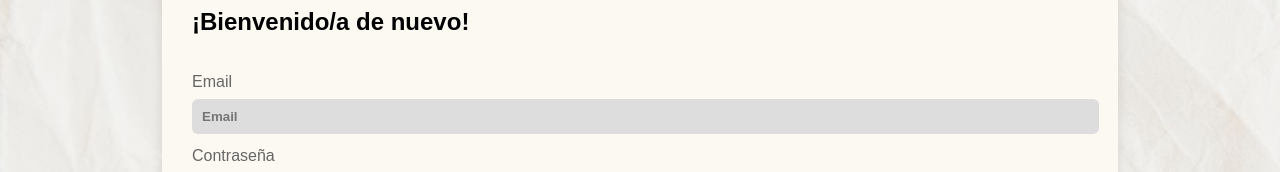
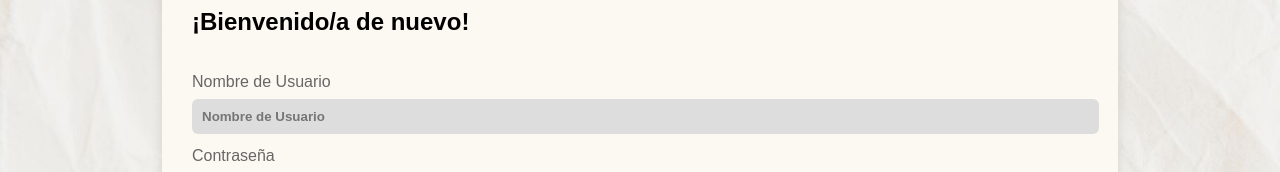
Before and after one commit to NUTRA-Bioabordajes/Backoffice, a React (Vite) app in the folder Backoffice/: page / in a window 1280 px wide. Shown: the part 350-522 px from the top of the page. Built offline with nearby package versions, Linux system fonts and the light colour scheme.

Commit message:
un poco corregido login

```diff
--- a/Backoffice/src/components/Login.jsx
+++ b/Backoffice/src/components/Login.jsx
@@ -3,9 +3,10 @@ import { Link, useNavigate } from 'react-router-dom';
 import axios from "axios";
 import './Login.css';
 
+
   const LogIn = () => {
     const [form, setForm] = useState({
-    email: "",
+      username: "",
       password: "",
     });
     const [errors, setErrors] = useState({});
@@ -25,7 +26,7 @@ const LogIn = () => {
 
     const validate = () => {
       let newErrors = {};
-    if (!form.email) newErrors.email = "Email required";
+      if (!form.username) newErrors.username = "Email required";
       if (!form.password) newErrors.password = "Password required";
       return newErrors;
     };
@@ -42,12 +43,15 @@ const LogIn = () => {
       setErrors({});
       setSuccess(false);
 
+
+
     try {
-      const url = new URL('http://localhost:3000/auth/loginBack');
+      const url = new URL (`http://localhost:3000/auth/loginBack`);
+      console.log(success);
       const response = await axios.post(
         url.toString(),
         {
-          email: form.email,   // ahora coincide con el backend
+          username: form.username,
           password: form.password,
         },
         {
@@ -60,7 +64,9 @@ const LogIn = () => {
 
       console.log("Login response:", response.data);
       sessionStorage.setItem("token", response.data.token);
-      sessionStorage.setItem("user", response.data.user.id); // usar la propiedad correcta
+      sessionStorage.setItem("user", response.data.ID);
+
+      console.log(sessionStorage)
 
       setSuccess(true);
       setTimeout(() => {
@@ -76,7 +82,8 @@ const LogIn = () => {
       });
       setSuccess(false);
     }
-  };
+  }
+
 
   return (
     <div className="contenedor-autenticacion">
@@ -86,15 +93,19 @@ const LogIn = () => {
 
         <form onSubmit={handleSubmit}>
 
-          <label>Email</label>
+          <label>Nombre de Usuario</label>
           <input
             type="text"
-            name="email"
-            value={form.email}
-            placeholder="Email"
+            name ="username"
+            value={form.username}
+            placeholder="Nombre de Usuario"
             onChange={handleChange}
           />
-          {errors.email && <span>{errors.email}</span>}
+           {errors.username && (
+                <span>{errors.username}</span>
+              )}
+
+
 
           <label>Contraseña</label>
           <input
@@ -105,7 +116,10 @@ const LogIn = () => {
             onChange={handleChange}
             autoComplete="current-password"
           />
-          {errors.password && <span>{errors.password}</span>}
+
+              {errors.password && (
+                <span>{errors.password}</span>
+              )}
 
           <button className="boton-autenticacion">Ingresar</button>
 
```
Lines whose indentation alone changed are shown as unchanged.
